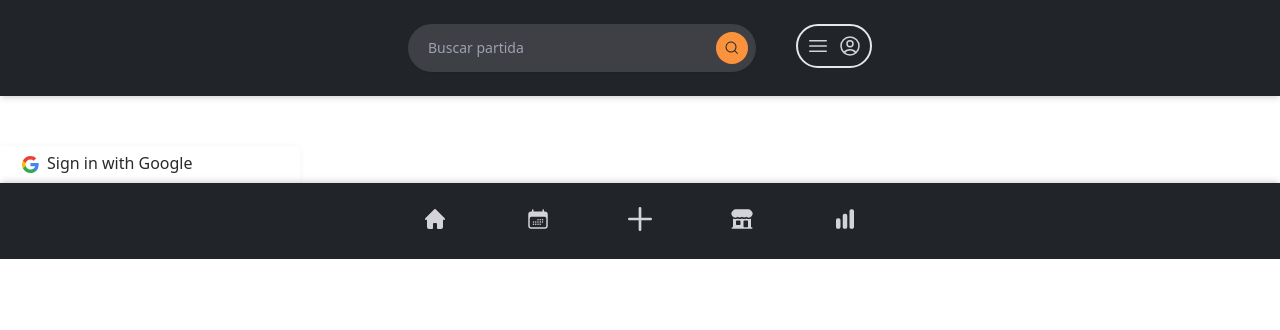
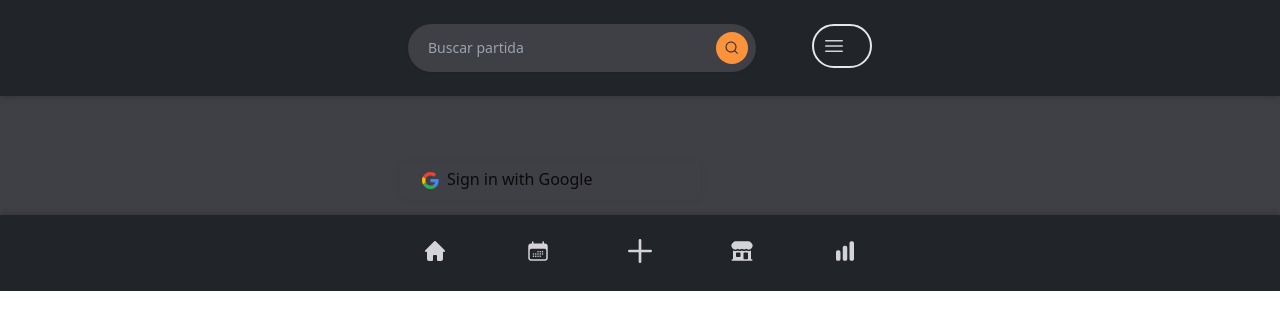
Before and after one commit to statukuo/bgg-app, a React (Create React App) app in the folder client/: page / in a window 1280 px wide. Shown: the top 330 px of the page. Built offline with nearby package versions, Linux system fonts and the light colour scheme; no server answers.

Commit message:
basic page layout

```diff
--- a/client/src/App.jsx
+++ b/client/src/App.jsx
@@ -3,8 +3,9 @@ import { Route, Routes } from "react-router-dom";
 import { useDispatch, useSelector } from "react-redux";
 
 import Home from "./components/home";
-import BottomNav from "./components/bottomNav";
-import Header from "./components/header";
+// import BottomNav from "./components/bottomNav";
+// import Header from "./components/header";
+import Layout from "./components/layout";
 import RecordList from "./components/recordList";
 import Edit from "./components/edit";
 import Create from "./components/create";
@@ -30,7 +31,8 @@ const App = () => {
 
     return (
         <div>
-            <Header />
+            {/* <Header /> */}
+            <Layout>
                 <Routes>
                     <Route exact path="/" element={<Login />} />
                     <Route path="/login" element={<Login />} />
@@ -56,7 +58,8 @@ const App = () => {
                         </PrivateRoute>}
                     />
                 </Routes>
-            <BottomNav />
+            </Layout>
+            {/* <BottomNav /> */}
         </div>
     );
 };
--- a/client/src/components/header.jsx
+++ b/client/src/components/header.jsx
@@ -1,6 +1,7 @@
 import React from "react";
 import { MagnifyingGlassIcon, Bars3Icon } from "@heroicons/react/24/solid";
-import { UserCircleIcon } from "@heroicons/react/24/outline";
+import LogoutButton from "./logoutButton";
+import UserIcon from "./userIcon";
 
 const Header = () => (
     <header className="sticky top-0 z-50 w-full bg-dark shadow-md">
@@ -22,10 +23,10 @@ const Header = () => (
 
             <div className="py-4 col-span-3">
                 <div className="flex items-center space-x-4 justify-end text-zinc-300">
-                    <p className="hidden">User Name</p>
                     <div className="flex items-center space-x-2 p-2 rounded-full border-2 border-zink-300">
                         <Bars3Icon className="h-6 cursor-pointer" />
-                        <UserCircleIcon className="h-6 cursor-pointer" />
+                        <UserIcon />
+                        <LogoutButton />
                     </div>
                 </div>
             </div>
--- /dev/null
+++ b/client/src/components/layout.jsx
@@ -0,0 +1,19 @@
+import React from "react";
+import Header from "./header";
+import BottomNav from "./bottomNav";
+
+const Layout = ({ children }) => {
+    return (
+        <>
+            <Header />
+            <main className="bg-zinc-700">
+                <div className="grid h-full max-w-lg grid-cols-1 mx-auto gap-3 p-3 ">
+                    {children}
+                </div>
+            </main>
+            <BottomNav />
+        </>
+    );
+};
+
+export default Layout;
--- /dev/null
+++ b/client/src/components/logoutButton.jsx
@@ -0,0 +1,29 @@
+import React, { useEffect } from "react";
+import { useDispatch, useSelector } from "react-redux";
+import { NavLink } from "react-router-dom";
+import { selectLoggedIn, setLoggedin } from "../slicers/authSlice";
+import { fetchUserData } from "../server_thunks/userThunks";
+import { ArrowRightOnRectangleIcon } from "@heroicons/react/24/outline";
+
+export default function LogoutButton () {
+    const dispatch = useDispatch();
+    const loggedIn = useSelector(selectLoggedIn);
+
+    useEffect(() => {
+        dispatch(fetchUserData());
+    }, [loggedIn]);
+
+    if (!loggedIn) {
+        return (<div/>);
+    }
+
+    const handleLogoutClick = () => {
+        dispatch(setLoggedin(false));
+    };
+
+    return (
+        <NavLink className="nav-link hover:bg-red-600 text-white font-semibold py-2 px-2 rounded" onClick={handleLogoutClick}  to="/login">
+            <ArrowRightOnRectangleIcon className="h-6 cursor-pointer" />
+        </NavLink>
+    );
+}
--- a/client/src/components/userIcon.jsx
+++ b/client/src/components/userIcon.jsx
@@ -1,13 +1,12 @@
 import React, { useEffect } from "react";
 import { useDispatch, useSelector } from "react-redux";
-import { selectUser } from "../slicers/userSlice";
 import { NavLink } from "react-router-dom";
 import { selectLoggedIn } from "../slicers/authSlice";
 import { fetchUserData } from "../server_thunks/userThunks";
+import { UserCircleIcon } from "@heroicons/react/24/outline";
 
 export default function UserIcon () {
     const dispatch = useDispatch();
-    const user = useSelector(selectUser);
     const loggedIn = useSelector(selectLoggedIn);
 
     useEffect(() => {
@@ -20,7 +19,7 @@ export default function UserIcon () {
 
     return (
         <NavLink className="nav-link" to="/editUser">
-               Welcome: {user.name}
+            <UserCircleIcon className="h-6 cursor-pointer" />
         </NavLink>
     );
 }
```
Lines whose indentation alone changed are shown as unchanged.
